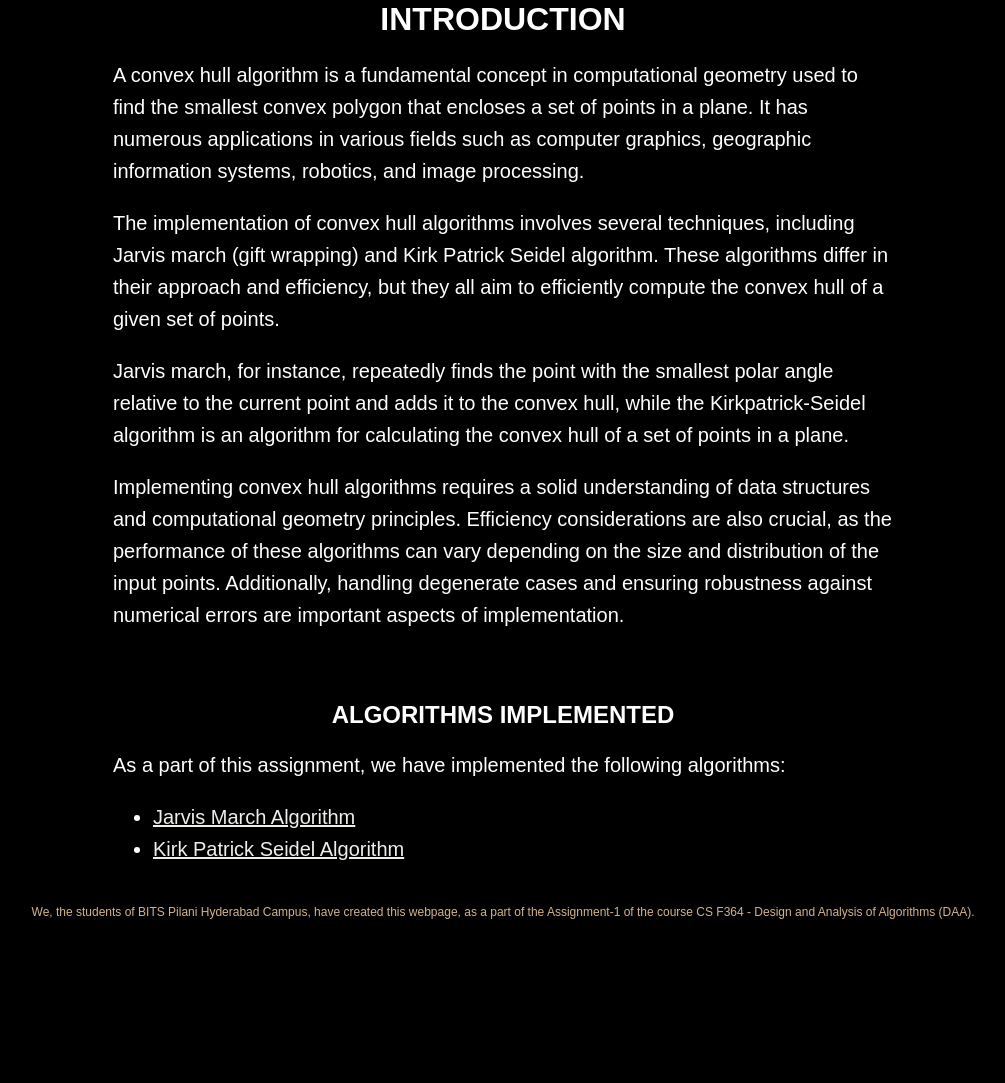
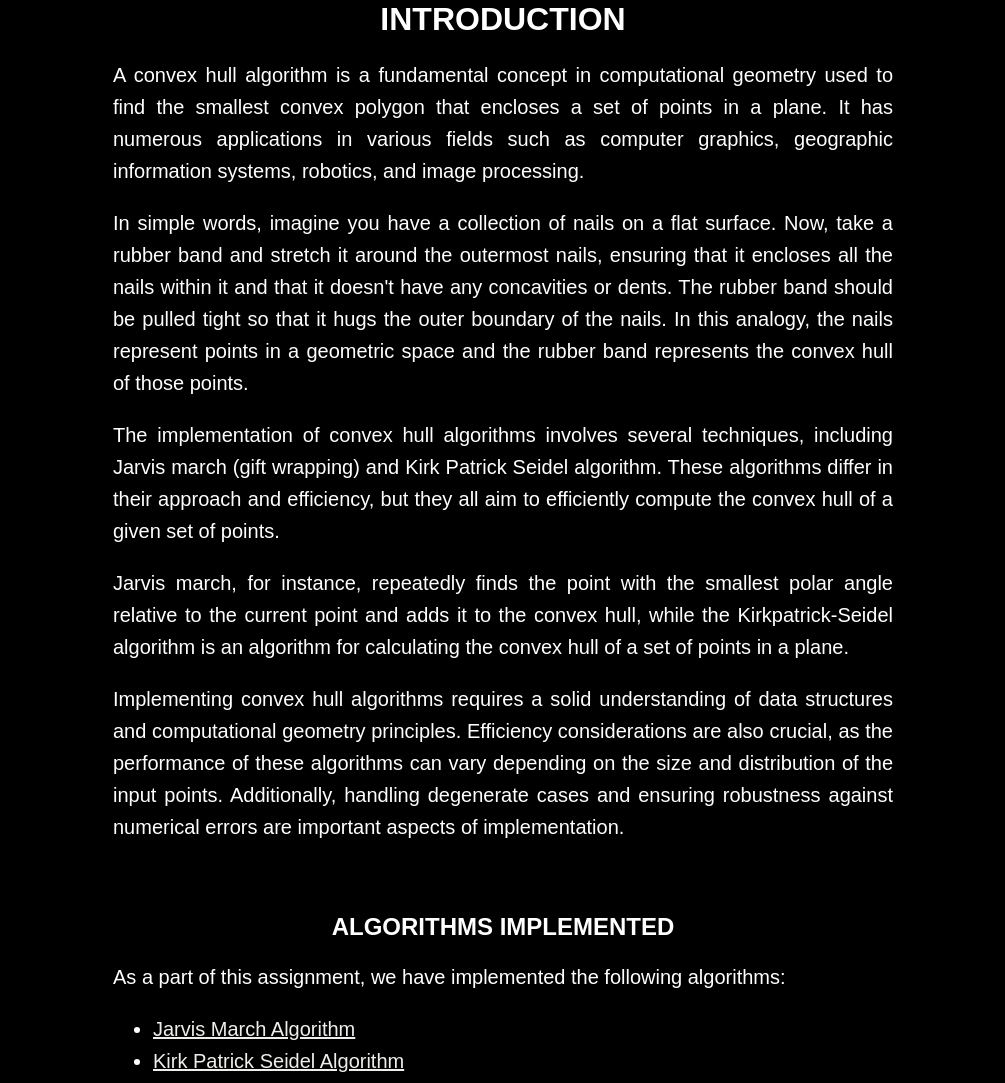
Before and after one commit to SakshamBajaj18/Convex-Hull, a Flask app: page /info in a window 1280 px wide. Shown: the part 69-1152 px from the top of the page, without its empty margins (137-1142 px from the left). Before the commit the page ends 988 px from the top, so only its background shows below. Run offline with Flask 3, Linux system fonts and the light colour scheme.

Commit message:
text added to intro page

```diff
--- a/GUI/templates/intro.html
+++ b/GUI/templates/intro.html
@@ -69,8 +69,13 @@
 
   <h1>INTRODUCTION</h1>
 
-  <div class="introduction">
+  <div class="introduction" style="text-align: justify;">
     <p>A convex hull algorithm is a fundamental concept in computational geometry used to find the smallest convex polygon that encloses a set of points in a plane. It has numerous applications in various fields such as computer graphics, geographic information systems, robotics, and image processing.</p>
+
+    <p>In simple words, imagine you have a collection of nails on a flat surface. Now, take a rubber band and stretch it around the outermost nails, ensuring that it encloses all the nails within it and that it doesn't have any concavities or dents. The rubber band should be pulled tight so that it hugs the outer boundary of the nails.
+      In this analogy, the nails represent points in a geometric space and the rubber band represents the convex hull of those points.
+    </p>
+
     <p>The implementation of convex hull algorithms involves several techniques, including Jarvis march (gift wrapping) and Kirk Patrick Seidel algorithm. These algorithms differ in their approach and efficiency, but they all aim to efficiently compute the convex hull of a given set of points.</p>
 
     <p>Jarvis march, for instance, repeatedly finds the point with the smallest polar angle relative to the current point and adds it to the convex hull, while the Kirkpatrick-Seidel algorithm is an algorithm for calculating the convex hull of a set of points in a plane.</p>
```
